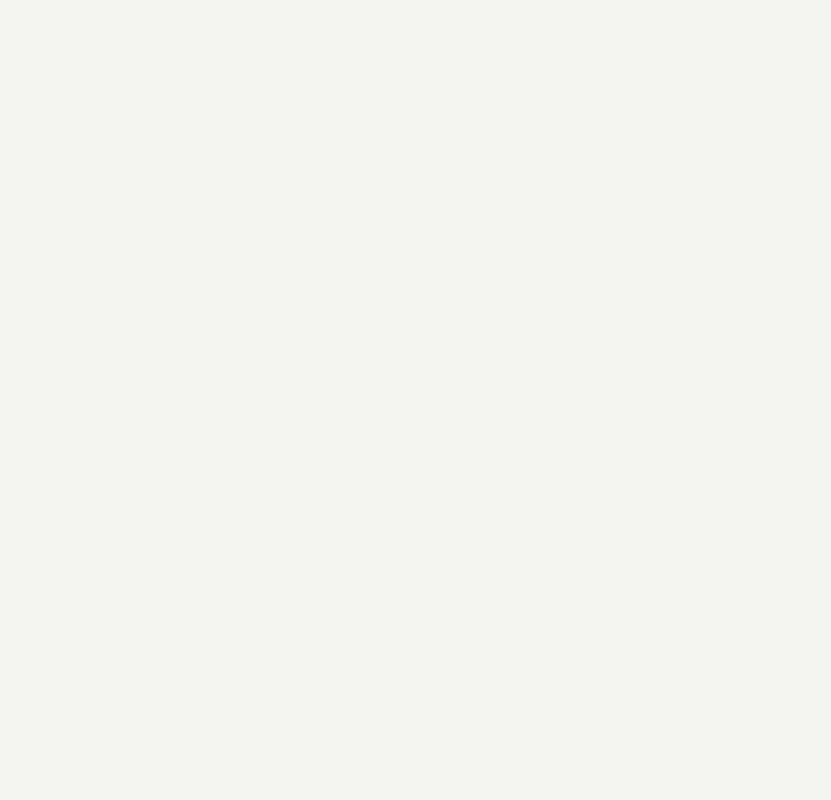
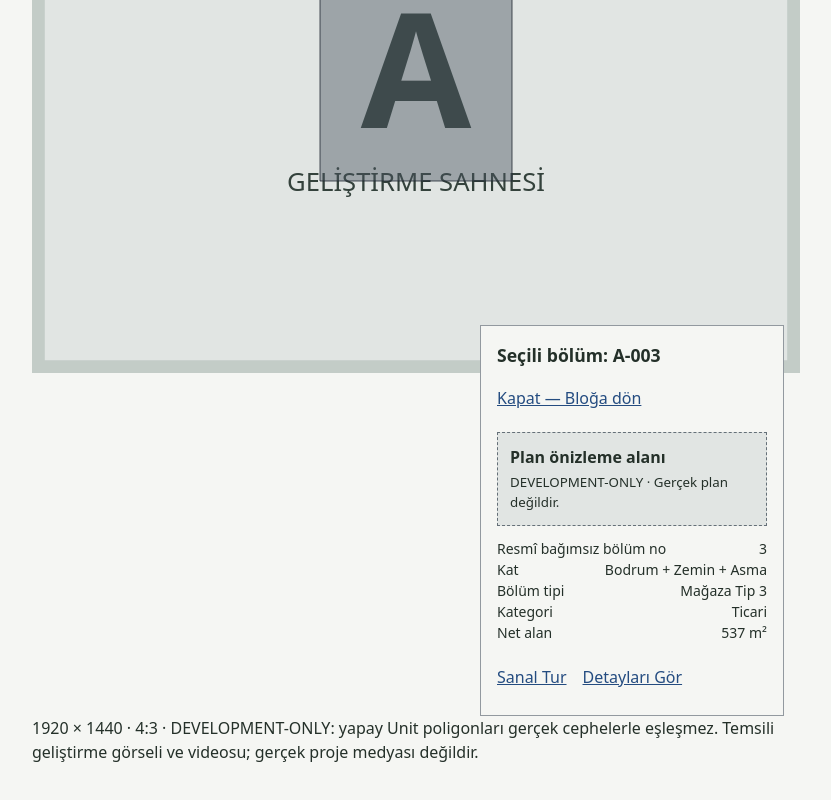
Before and after one commit to miozturk/nail-karatas-gallery, a React (Vite) app: page /block/a/unit/A-003 in a window 1280 px wide. Shown: the part 656-1456 px from the top of the page, without its empty margins (224-1055 px from the left). Before the commit the page ends 800 px from the top, so only its background shows below. Built offline with nearby package versions, Linux system fonts and the light colour scheme.

Commit message:
IMP-010 Unit Quick Card

```diff
--- a/src/app/AppShell.tsx
+++ b/src/app/AppShell.tsx
@@ -3,7 +3,8 @@ import { blocks } from '../data'
 
 export default function AppShell() {
   const blockRoute = useMatch('/block/:blockId')
-  const hasBlockHome = blocks.some((block) => block.id === blockRoute?.params.blockId)
+  const unitRoute = useMatch('/block/:blockId/unit/:unitId')
+  const hasBlockHome = blocks.some((block) => block.id === (blockRoute ?? unitRoute)?.params.blockId)
   return (
     <>
       <header className="app-header">
--- a/src/app/router.tsx
+++ b/src/app/router.tsx
@@ -1,5 +1,5 @@
 import { Outlet, Route, Routes, useParams } from 'react-router-dom'
-import { blocks, units } from '../data'
+import { blocks, units, unitTypes } from '../data'
 import MasterplanPage from '../features/masterplan/MasterplanPage'
 import BlockPage from '../features/blocks/BlockPage'
 import UnitPage from '../features/units/UnitPage'
@@ -17,7 +17,8 @@ function BlockRoute() {
 
 function UnitRoute() {
   const { blockId, unitId } = useParams()
-  return units.some((unit) => unit.id === unitId && unit.blockId === blockId)
+  return units.some((unit) => unit.id === unitId && unit.blockId === blockId
+    && unitTypes.some((type) => type.id === unit.unitTypeId))
     ? <Outlet /> : <NotFoundPage />
 }
 
--- a/src/features/blocks/BlockPage.tsx
+++ b/src/features/blocks/BlockPage.tsx
@@ -1,22 +1,25 @@
 import { useRef, useState } from 'react'
 import { useNavigate, useParams } from 'react-router-dom'
-import { blocks, units } from '../../data'
+import { blocks, units, unitTypes } from '../../data'
 import NotFoundPage from '../../app/NotFoundPage'
 import SceneStage from '../../components/SceneStage/SceneStage'
 import TransitionLayer from '../../components/TransitionLayer/TransitionLayer'
 import SvgHotspotLayer from '../../components/SvgHotspotLayer/SvgHotspotLayer'
 import { developmentReverseVideo } from './developmentMedia'
 import { developmentUnitPolygons } from './developmentUnitPolygons'
+import UnitQuickCard from '../units/UnitQuickCard'
 import './BlockPage.css'
 
 export default function BlockPage() {
-  const { blockId } = useParams()
+  const { blockId, unitId } = useParams()
   const navigate = useNavigate()
   const pending = useRef(false)
   const [isTransitioning, setIsTransitioning] = useState(false)
   const [hoveredUnit, setHoveredUnit] = useState<string | null>(null)
   const [focusedUnit, setFocusedUnit] = useState<string | null>(null)
   const block = blocks.find((item) => item.id === blockId)
+  const unit = units.find((item) => item.id === unitId && item.blockId === blockId)
+  const unitType = unitTypes.find((item) => item.id === unit?.unitTypeId)
   // Seed-first lookup: orphan geometry cannot produce a target, and missing
   // geometry cannot produce a clickable Unit. Never infer domain data from IDs.
   const hotspots = units.flatMap((unit) => {
@@ -51,7 +54,7 @@ export default function BlockPage() {
     setIsTransitioning(true)
   }
 
-  if (!block) return <NotFoundPage />
+  if (!block || (unitId && (!unit || !unitType))) return <NotFoundPage />
 
   return (
     <>
@@ -64,13 +67,14 @@ export default function BlockPage() {
         : 'Geri dönüş hazır — Home açık.'}</p>
       <p>Geliştirme Unit vurgusu: {highlightedUnit ?? 'Yok'}</p>
       <figure className="block-scene">
+        <div className="block-scene__composition">
           <SceneStage label={`${block.name} Blok geliştirme sahnesi: 1920 × 1440`}
             base={<div className="block-scene__background">
               <strong>{block.name}</strong>
               <span>GELİŞTİRME SAHNESİ</span>
             </div>}
             interaction={<SvgHotspotLayer label={`${block.name} Blok geliştirme Unit hedefleri`}
-              hotspots={hotspots} hoveredId={highlightedUnit}
+                hotspots={hotspots} hoveredId={highlightedUnit} activeId={unit?.id}
                 onHover={setHoveredUnit} onLeave={() => setHoveredUnit(null)}
                 onFocus={setFocusedUnit} onBlur={() => setFocusedUnit(null)}
                 onActivate={activateUnit} />}
@@ -78,6 +82,8 @@ export default function BlockPage() {
               label="Geliştirme geri dönüş videosu"
               onComplete={returnHome} onFailure={returnHome} />}
           />
+          {unit && unitType && <UnitQuickCard unit={unit} unitType={unitType} disabled={isTransitioning} />}
+        </div>
         <figcaption>1920 × 1440 · 4:3 · DEVELOPMENT-ONLY: yapay Unit poligonları gerçek cephelerle eşleşmez. Temsili geliştirme görseli ve videosu; gerçek proje medyası değildir.</figcaption>
       </figure>
     </>
--- a/src/features/units/UnitPage.tsx
+++ b/src/features/units/UnitPage.tsx
@@ -1,16 +1,6 @@
-import { Link, useParams } from 'react-router-dom'
+import BlockPage from '../blocks/BlockPage'
 
+// Unit selection uses the same Block scene and reverse transition.
 export default function UnitPage() {
-  const { blockId, unitId } = useParams()
-  return (
-    <>
-      <h1>Unit Quick Card</h1>
-      <p>Rota yer tutucusu. blockId: {blockId}, unitId: {unitId}</p>
-      <nav aria-label="Unit navigation">
-        <Link to={`/block/${blockId}`}>Bloğa dön</Link>
-        <Link to="details">Details</Link>
-        <Link to="tour">Virtual Tour</Link>
-      </nav>
-    </>
-  )
+  return <BlockPage />
 }
--- /dev/null
+++ b/src/features/units/UnitQuickCard.css
@@ -0,0 +1,64 @@
+.block-scene__composition {
+  position: relative;
+}
+
+.unit-quick-card {
+  /* Overlap only the empty lower edge, keeping every Unit polygon reachable. */
+  position: relative;
+  margin: -3rem 1rem 0 auto;
+  box-sizing: border-box;
+  width: min(19rem, calc(100% - 2rem));
+  padding: 1rem;
+  border: 1px solid #92999f;
+  background: #f5f6f3;
+  overflow-wrap: anywhere;
+}
+
+.unit-quick-card h2 {
+  margin: 0 0 0.5rem;
+  font-size: 1.1rem;
+}
+
+.unit-quick-card__plan {
+  display: grid;
+  gap: 0.25rem;
+  margin-top: 0.75rem;
+  padding: 0.75rem;
+  border: 1px dashed #657078;
+  background: #e1e5e3;
+}
+
+.unit-quick-card dl {
+  margin: 0.75rem 0;
+  font-size: 0.875rem;
+}
+
+.unit-quick-card dl > div {
+  display: flex;
+  justify-content: space-between;
+  gap: 0.75rem;
+}
+
+.unit-quick-card dd {
+  margin: 0;
+  text-align: right;
+}
+
+.unit-quick-card a {
+  display: inline-flex;
+  align-items: center;
+  min-height: 44px;
+}
+
+.unit-quick-card a:focus-visible {
+  outline: 3px solid #244c80;
+  outline-offset: 3px;
+}
+
+@media (max-width: 640px) {
+  .unit-quick-card {
+    position: static;
+    width: 100%;
+    margin: 0.75rem 0 0;
+  }
+}
--- /dev/null
+++ b/src/features/units/UnitQuickCard.tsx
@@ -0,0 +1,37 @@
+import { Link } from 'react-router-dom'
+import type { Unit, UnitType } from '../../types'
+import './UnitQuickCard.css'
+
+interface UnitQuickCardProps {
+  unit: Unit
+  unitType: UnitType
+  disabled: boolean
+}
+
+export default function UnitQuickCard({ unit, unitType, disabled }: UnitQuickCardProps) {
+  const route = `/block/${unit.blockId}/unit/${unit.id}`
+  return (
+    <section className="unit-quick-card" aria-labelledby="unit-quick-card-title" inert={disabled}>
+      <header>
+        <h2 id="unit-quick-card-title">Seçili bölüm: {unit.id}</h2>
+        <Link to={`/block/${unit.blockId}`} aria-label="Kartı kapat ve bloğa dön">Kapat — Bloğa dön</Link>
+      </header>
+      <div className="unit-quick-card__plan">
+        <strong>Plan önizleme alanı</strong>
+        <small>DEVELOPMENT-ONLY · Gerçek plan değildir.</small>
+      </div>
+      <dl>
+        <div><dt>Resmî bağımsız bölüm no</dt><dd>{unit.unitNo}</dd></div>
+        <div><dt>Kat</dt><dd>{unit.floor}</dd></div>
+        <div><dt>Bölüm tipi</dt><dd>{unitType.name}</dd></div>
+        <div><dt>Kategori</dt><dd>{unitType.category === 'commercial' ? 'Ticari' : 'Konut'}</dd></div>
+        {unitType.rooms && <div><dt>Oda</dt><dd>{unitType.rooms}</dd></div>}
+        {unitType.netArea !== undefined && <div><dt>Net alan</dt><dd>{unitType.netArea} m²</dd></div>}
+      </dl>
+      <nav aria-label={`${unit.id} işlemleri`}>
+        <Link to={`${route}/tour`}>Sanal Tur</Link>
+        <Link to={`${route}/details`}>Detayları Gör</Link>
+      </nav>
+    </section>
+  )
+}
```
Lines whose indentation alone changed are shown as unchanged.
